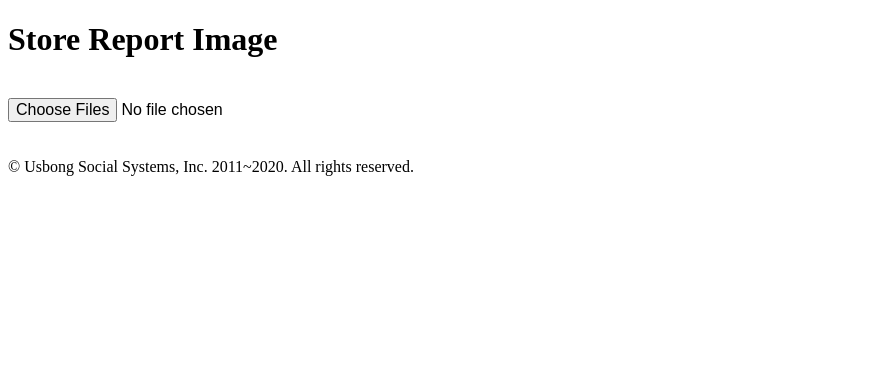
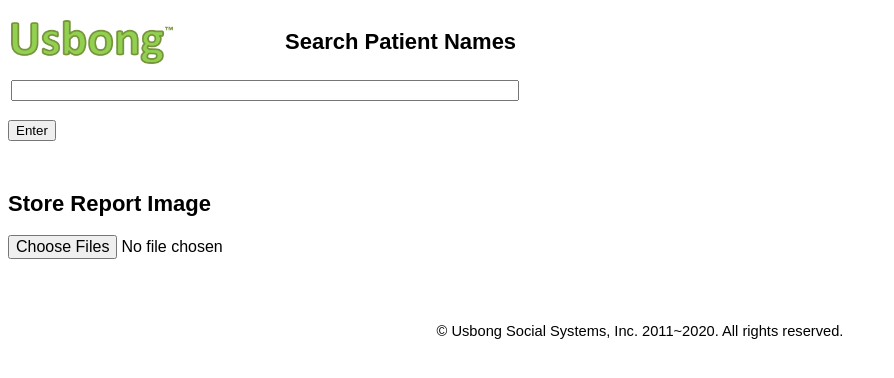
Before and after one commit to usbong/KMS, a CodeIgniter app: page /usbong_kms/index.php/report/storeReportImage in a window 1280 px wide. Shown: the top 378 px of the page, without its empty margins (0-894 px from the left). Run offline with CodeIgniter, Linux system fonts and the light colour scheme.

Commit message:
Add files via upload

```diff
--- a/usbong_kms/application/views/storeReportImage.php
+++ b/usbong_kms/application/views/storeReportImage.php
@@ -40,6 +40,60 @@ defined('BASEPATH') OR exit('No direct script access allowed');
     <!-- "Always force latest IE rendering engine or request Chrome Frame" -->
     <meta content="IE=edge,chrome=1" http-equiv="X-UA-Compatible">
     <meta name="viewport" content="width=device-width, initial-scale=1.0" />
+    <style type="text/css">
+	/**/
+	                    body
+                        {
+                                font-family: Arial;
+								font-size: 11pt
+                        }
+
+						div.checkBox
+						{
+								border: 1.5pt solid black; height: 9pt; width: 9pt;
+								text-align: center;
+								float: left
+						}
+
+						div.option
+						{
+								padding: 2pt;
+								display: inline-block;
+						}
+
+						div.copyright
+						{
+								text-align: center;
+						}
+
+						input.browse-input
+						{
+							width: 100%;
+							max-width: 500px;
+
+							resize: none;
+
+							height: 100%;
+						}
+
+						img.Image-companyLogo {
+							max-width: 60%;
+							height: auto;
+						}
+
+						table.search-result
+						{
+<!--							border: 1px solid #ab9c7d;
+-->
+						}
+
+						td.column
+						{
+							border: 1px dotted #ab9c7d;
+						}
+
+    /**/
+    </style>
 	<title>
       Store Report Image
     </title>
@@ -54,11 +108,57 @@ defined('BASEPATH') OR exit('No direct script access allowed');
 /*	include('usbong-kms-connect.php');
 */
 ?>
-	<h1>
+	<table>
+	  <tr>
+		<td>
+			<img class="Image-companyLogo" src="<?php echo base_url('assets/images/usbongLogo.png');?>">
+		</td>
+		<td>
+			<h2>
+				Search Patient Names
+			</h2>
+		</td>
+	  </tr>
+	</table>
+	<span>
+	</span>
+	<!-- Form -->
+	<form id="browse-form" method="post" action="<?php echo site_url('browse/confirm')?>">
+		<?php
+			$itemCounter = 1;
+		?>
+<!--		<input type="hidden" name="reportTypeIdParam" value="1" required>
+		<input type="hidden" name="reportTypeNameParam" value="Incident Report" required>
+-->
+
+		<div>
+			<table width="100%">
+<!--
+			  <tr>
+				<td>
+				  <b><span>Pangalan</span></b>
+				</td>
+			  </tr>
+-->
+			  <tr>
+				<td>
+				  <input type="text" class="browse-input" placeholder="" name="nameParam" required>
+				</td>
+			  </tr>
+			</table>
+		</div>
+		<br />
+		<!-- Buttons -->
+		<button type="submit" class="Button-login">
+			Enter
+		</button>
+	</form>
+	<br />
+	<br />
+	<h2>
 		Store Report Image
-	</h1>
-	<br/>
-	<form id="myFormId" enctype="multipart/form-data" method="post" action="<?php echo site_url('report/confirm')?>">
+	</h2>
+	<form id="myFormId" enctype="multipart/form-data" method="post" action="<?php echo site_url('image/confirm')?>">
 		<input type="hidden" name="reportTypeNameParam" value="Report Image">
 		<input style="font-size: 16px;" id="uploadFilesId" name="reportParamUploadFiles[]" type="file" multiple="multiple" accept="image/*" onInput="showAlert();"/>
 	</form>
@@ -69,6 +169,8 @@ defined('BASEPATH') OR exit('No direct script access allowed');
 //			alert("Hey there!" + document.getElementById("uploadFilesId").value);
 		}
 	</script>
+	<br />
+	<br />
 	<br/>
 	<br/>
 <?php
```
Also changed, not shown: usbong_kms/application/views/browse.php (+14 -0 lines), usbong_kms/application/views/viewListOfAllReportsFromAllLocations.php (+3 -5 lines).
